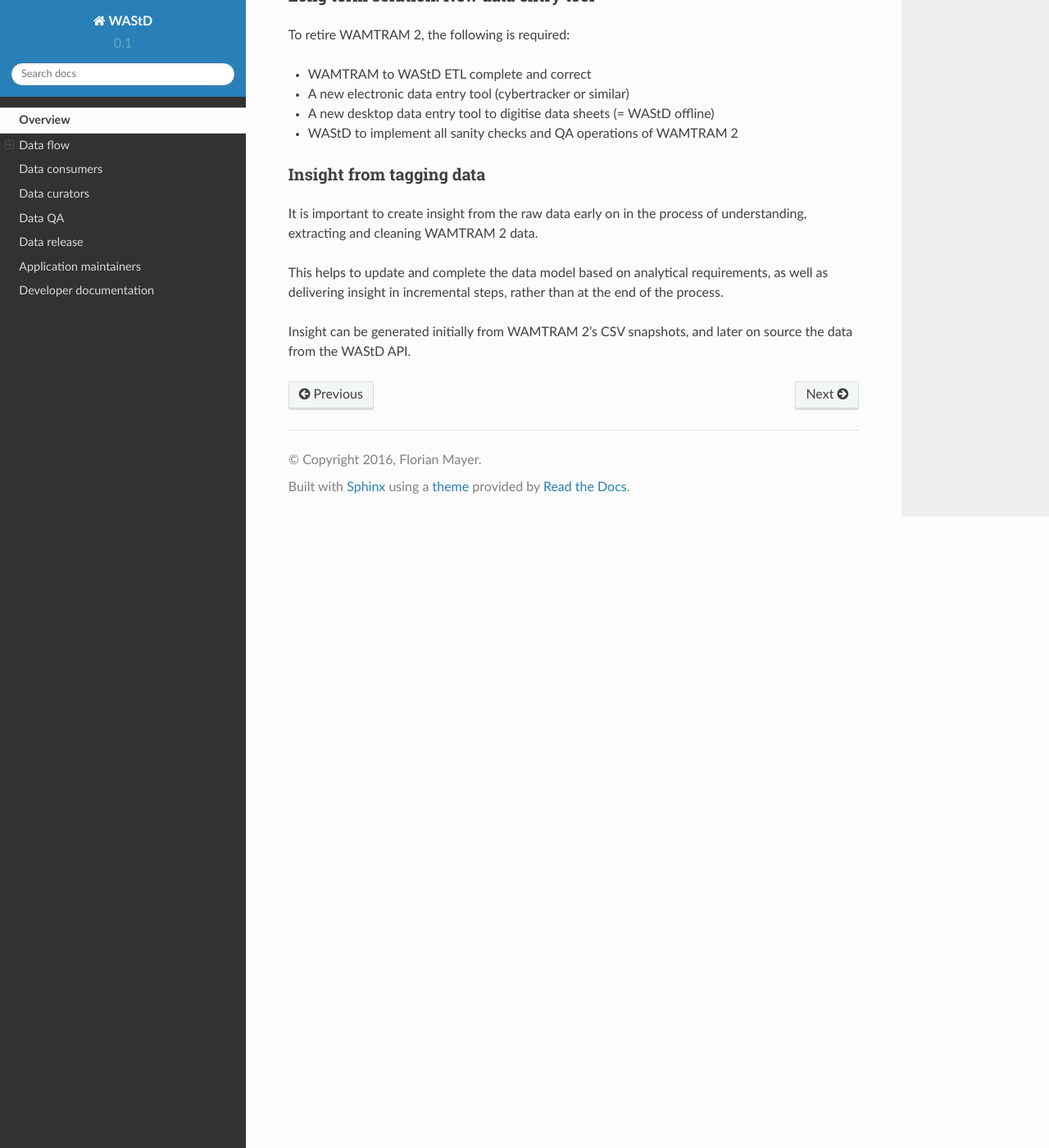
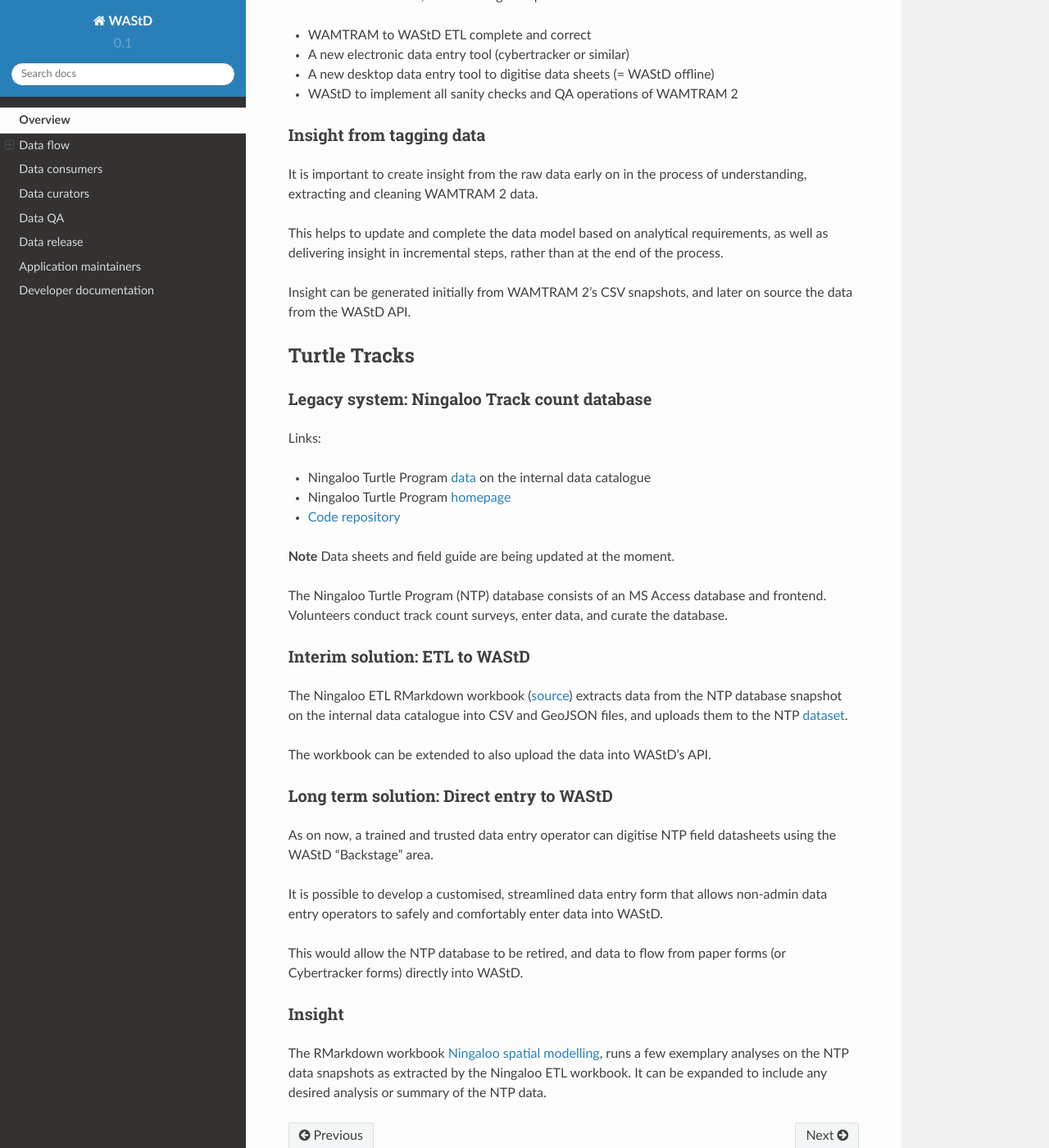
Before and after one commit to dbca-wa/wastd, a Sphinx documentation site: the page built from docs/overview.rst, in a window 1280 px wide and 1400 px high, scrolled down 2376 px. Shown: the whole window at 82% size. Built offline with Sphinx 7.4.7 and the Read the Docs theme 2.0.0, drawn with Linux system fonts in a browser that asks for light colours; some of the changed text lies outside the part shown.

Commit message:
added NTP ETL to docs

```diff
--- a/docs/overview.rst
+++ b/docs/overview.rst
@@ -71,7 +70,8 @@ Interim solution: ETL to WAStD
 The task of extraction, transformation and loading (ETL) of tagging data is
 automated and documented in an RMarkdown workbook
 `Tagging ETL <https://github.com/parksandwildlife/ningaloo-turtle-etl/blob/master/tagging-etl.Rmd>`_.
-The workbook is under version control in the repository `Ningaloo Turtle ETL <https://github.com/parksandwildlife/ningaloo-turtle-etl/>`_
+The workbook is under version control in the repository
+`Ningaloo Turtle ETL <https://github.com/parksandwildlife/ningaloo-turtle-etl/>`_.
 
 Based on WAMTRAM 1 developer Simon Woodman's technical documentation, the
 workbook aims:
@@ -109,3 +109,52 @@ process.
 
 Insight can be generated initially from WAMTRAM 2's CSV snapshots, and later on
 source the data from the WAStD API.
+
+
+Turtle Tracks
+=============
+
+Legacy system: Ningaloo Track count database
+--------------------------------------------
+Links:
+
+* Ningaloo Turtle Program
+  `data <internal-data.dpaw.wa.gov.au/dataset/ningaloo-turtle-program-data>`_
+  on the internal data catalogue
+* Ningaloo Turtle Program `homepage <http://www.ningalooturtles.org.au/>`_
+* `Code repository <https://github.com/parksandwildlife/ningaloo-turtle-etl/>`_
+
+**Note** Data sheets and field guide are being updated at the moment.
+
+The Ningaloo Turtle Program (NTP) database consists of an MS Access database
+and frontend. Volunteers conduct track count surveys, enter data, and curate
+the database.
+
+Interim solution: ETL to WAStD
+------------------------------
+The Ningaloo ETL RMarkdown workbook
+(`source <https://github.com/parksandwildlife/ningaloo-turtle-etl/blob/master/ningaloo-etl.Rmd>`_)
+extracts data from the NTP database snapshot on the internal data catalogue into
+CSV and GeoJSON files, and uploads them to the NTP
+`dataset <internal-data.dpaw.wa.gov.au/dataset/ningaloo-turtle-program-data>`_.
+
+The workbook can be extended to also upload the data into WAStD's API.
+
+Long term solution: Direct entry to WAStD
+-----------------------------------------
+As on now, a trained and trusted data entry operator can digitise NTP field
+datasheets using the WAStD "Backstage" area.
+
+It is possible to develop a customised, streamlined data entry form that allows
+non-admin data entry operators to safely and comfortably enter data into WAStD.
+
+This would allow the NTP database to be retired, and data to flow from paper forms
+(or Cybertracker forms) directly into WAStD.
+
+Insight
+-------
+The RMarkdown workbook
+`Ningaloo spatial modelling <internal-data.dpaw.wa.gov.au/dataset/ningaloo-turtle-program-data/resource/422c91ca-7673-432f-911a-449d3dc2e35a>`_,
+runs a few exemplary analyses on the NTP data snapshots as extracted by the
+Ningaloo ETL workbook. It can be expanded to include any desired analysis or
+summary of the NTP data.
```
Also changed, not shown: other parts of docs/overview.rst (+0 -1 lines).
